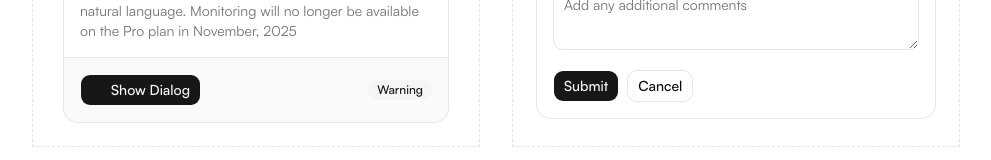
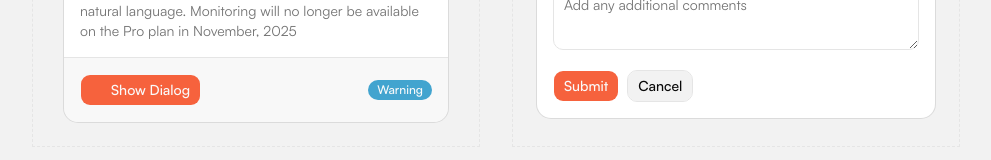
Before and after one commit to X-Vneer/wahed, a Next.js app: page /en in a window 1280 px wide. Shown: the part 496-656 px from the top of the page, without its empty margins (144-1135 px from the left). Built offline with nearby package versions, Linux system fonts and the light colour scheme; some icons are missing.

Commit message:
Update color variables in globals.css for improved theming
- Adjusted color values for background, foreground, primary, secondary, and muted styles in both light and dark themes.
- Enhanced color contrast and consistency across the application for better visual accessibility.

```diff
--- a/app/globals.css
+++ b/app/globals.css
@@ -48,17 +48,17 @@
 }
 
 :root {
-  --background: oklch(1 0 0);
-  --foreground: oklch(0.145 0 0);
+  --background: oklch(0.96 0 0);
+  --foreground: oklch(0.22 0 0);
   --card: oklch(1 0 0);
   --card-foreground: oklch(0.145 0 0);
   --popover: oklch(1 0 0);
   --popover-foreground: oklch(0.145 0 0);
-  --primary: oklch(0.205 0 0);
+  --primary: oklch(0.68 0.19 35);
   --primary-foreground: oklch(0.985 0 0);
-  --secondary: oklch(0.97 0 0);
-  --secondary-foreground: oklch(0.205 0 0);
-  --muted: oklch(0.97 0 0);
+  --secondary: oklch(0.68 0.11 230);
+  --secondary-foreground: oklch(0.985 0 0);
+  --muted: oklch(0.96 0 0);
   --muted-foreground: oklch(0.556 0 0);
   --accent: oklch(0.97 0 0);
   --accent-foreground: oklch(0.205 0 0);
@@ -83,15 +83,15 @@
 }
 
 .dark {
-  --background: oklch(0.145 0 0);
-  --foreground: oklch(0.985 0 0);
+  --background: oklch(0.22 0 0);
+  --foreground: oklch(0.96 0 0);
   --card: oklch(0.205 0 0);
   --card-foreground: oklch(0.985 0 0);
   --popover: oklch(0.205 0 0);
   --popover-foreground: oklch(0.985 0 0);
-  --primary: oklch(0.87 0 0);
-  --primary-foreground: oklch(0.205 0 0);
-  --secondary: oklch(0.269 0 0);
+  --primary: oklch(0.68 0.19 35);
+  --primary-foreground: oklch(0.96 0 0);
+  --secondary: oklch(0.68 0.11 230);
   --secondary-foreground: oklch(0.985 0 0);
   --muted: oklch(0.269 0 0);
   --muted-foreground: oklch(0.708 0 0);
```
